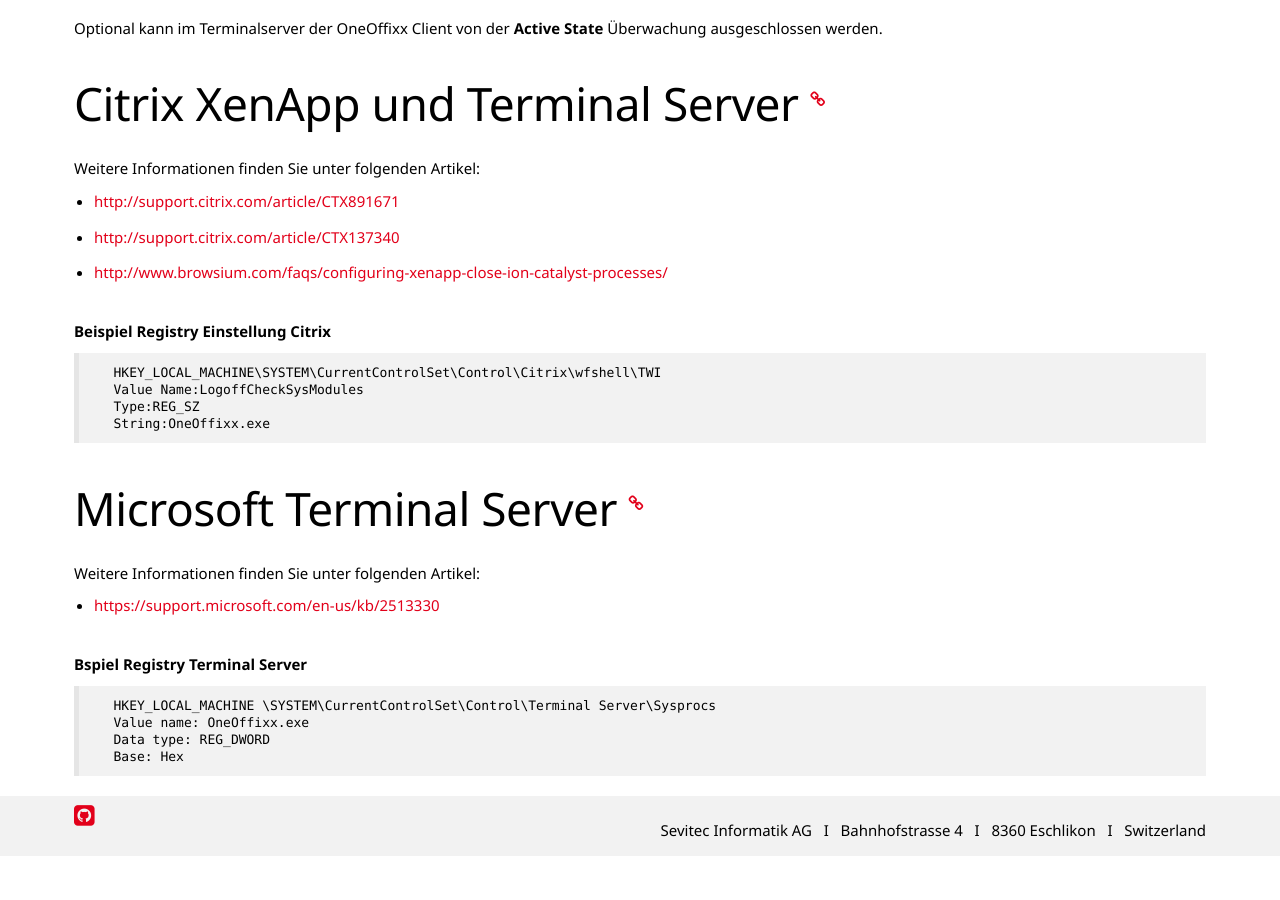
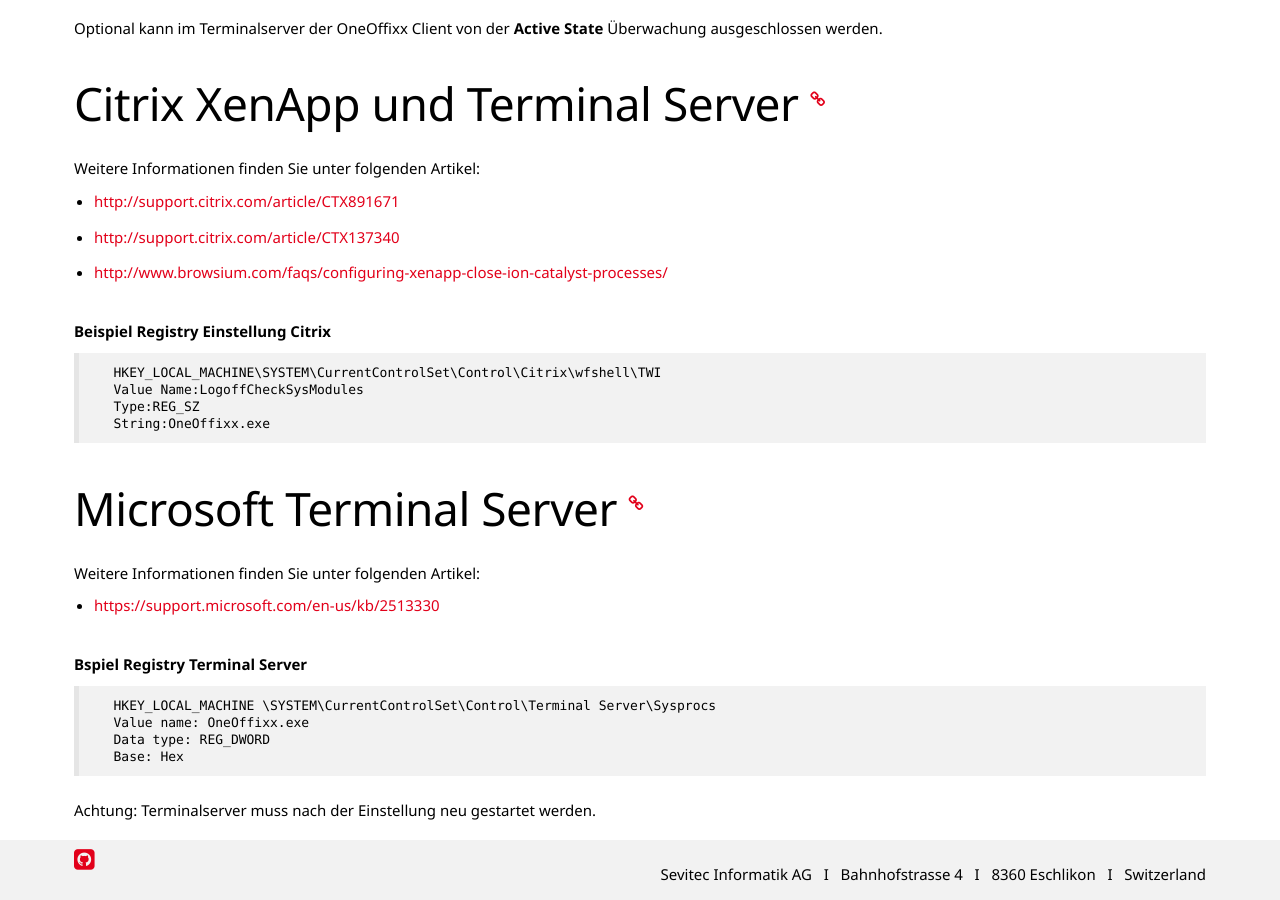
Before and after one commit to primesoft-group/oneoffixx-docs, a Jekyll site: the page built from _pages/install/de/client-citrix.md, in a window 1280 px wide and 900 px high, scrolled down 784 px. Built offline with Jekyll 4.4.1, drawn with Linux system fonts in a browser that asks for light colours; nearby versions of some CDN libraries; some web fonts are replaced; before the commit the page ends 1640 px from its top, so only the background shows below that.

Commit message:
Update client-citrix.md

````diff
--- a/_pages/install/de/client-citrix.md
+++ b/_pages/install/de/client-citrix.md
@@ -54,3 +54,4 @@
    Data type: REG_DWORD
    Base: Hex
 ```
+Achtung: Terminalserver muss nach der Einstellung neu gestartet werden.
````
